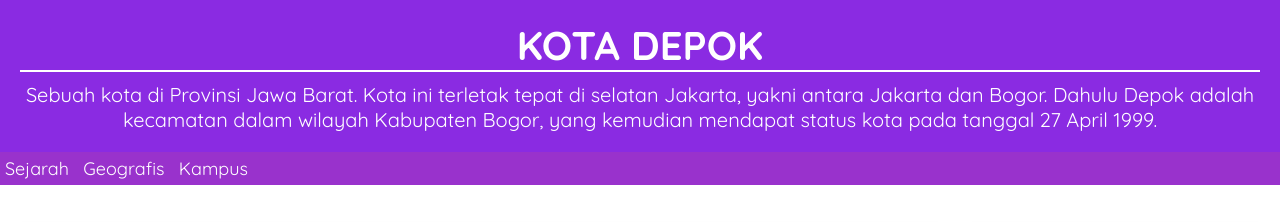
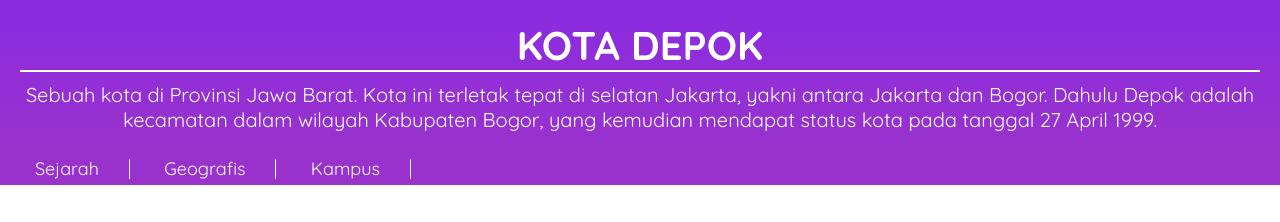
Before and after one commit to hansevant/city-profile, a plain HTML site: page index.html in a window 1280 px wide. Shown: the top 222 px of the page. Drawn offline with Linux system fonts and the light colour scheme.

Commit message:
Memperindah navbar dan header

```diff
--- a/style.css
+++ b/style.css
@@ -17,23 +17,26 @@ body {
 .container{
     font-size: 20px;
     padding: 20px;
-    background-color: blueviolet;
+    background:linear-gradient(180deg, blueviolet, darkorchid );
     text-align: center;
     color: white;
 }
 
 nav{
-    background-color: darkorchid;
+    background: darkorchid;
     padding: 5px;
     position: sticky;
     top: 0;
     padding: 5px;
+
 }
 
 nav ul li{
     display: inline;
     list-style: none;
-    margin-right:10px ;
+
+    padding: 0 30px;
+    border-right: 1.5px solid white;
 }
 
  nav a {
```
